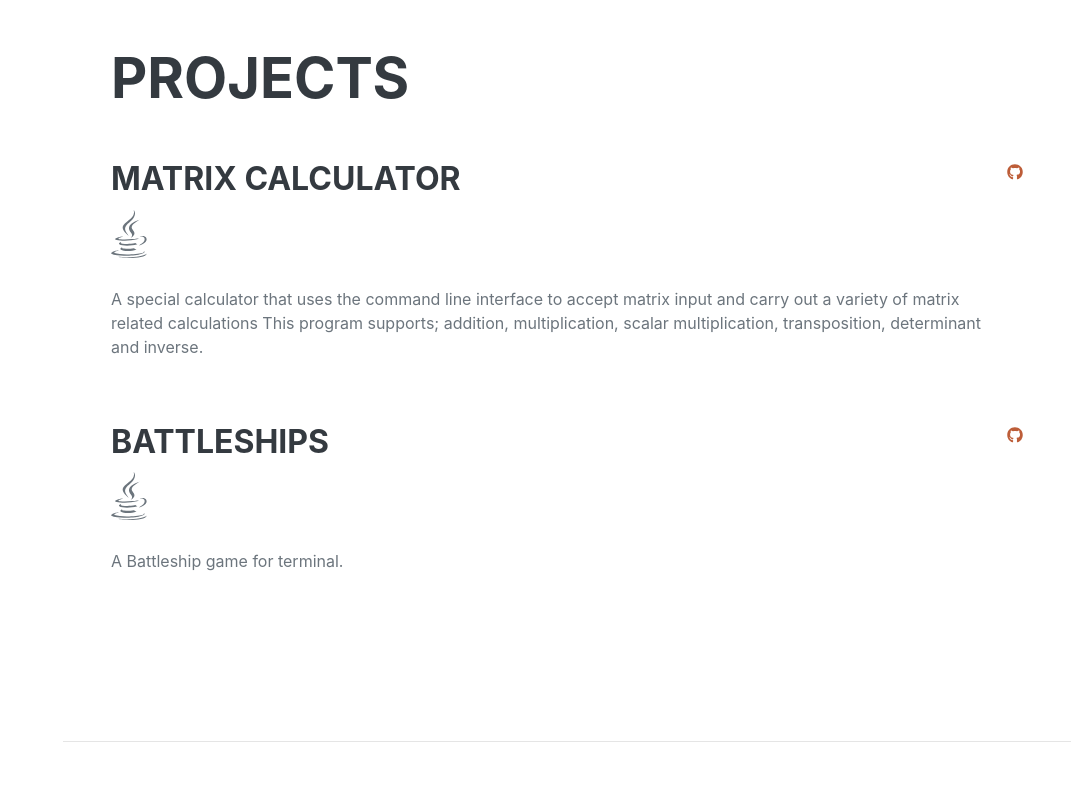
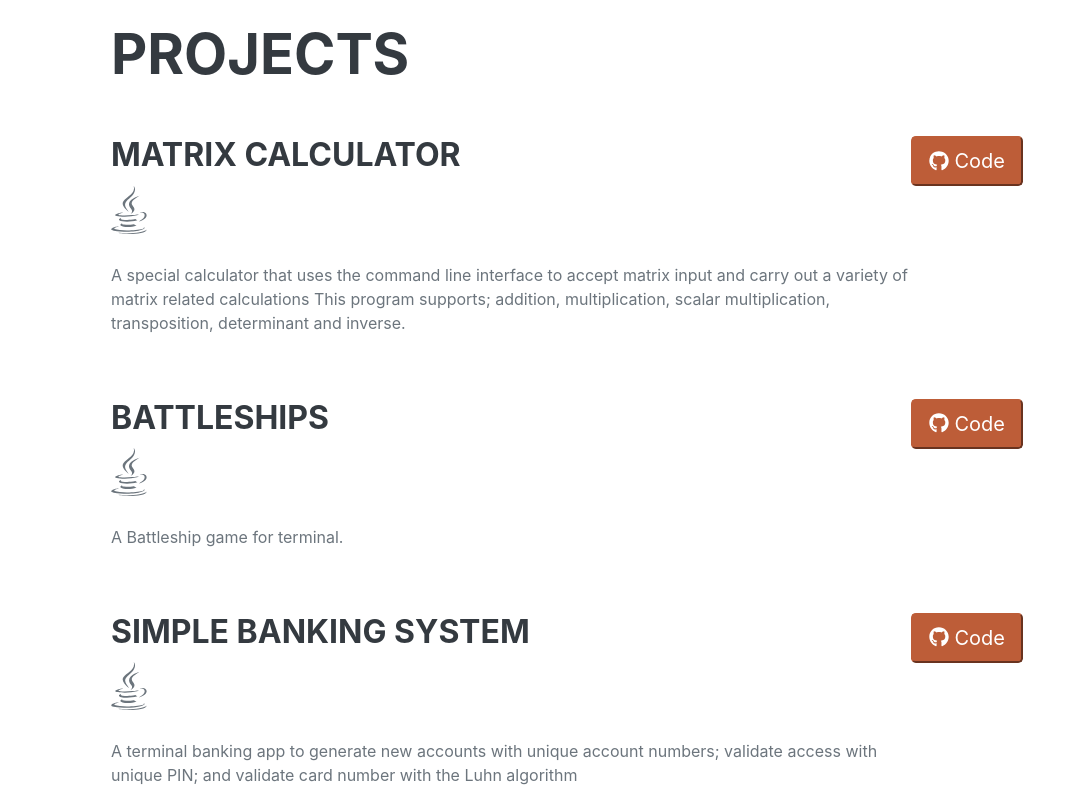
Before and after one commit to lsneddon-cmd/resume, a plain HTML site: page index.html in a window 1280 px wide. Shown: the part 860-1666 px from the top of the page, without its empty margins (209-1280 px from the left). Drawn offline with nearby package versions, Linux system fonts and the light colour scheme; a web font is replaced by a local one.

Commit message:
added banking project and changed github code link to button

```diff
--- a/index.html
+++ b/index.html
@@ -70,10 +70,9 @@
 
                                 This program supports; addition, multiplication, scalar multiplication, transposition, determinant and inverse.</p>
                         </div>
-                        <a href="https://github.com/lsneddon-cmd/MatrixCalculator/tree/master/src/com/lsneddon/matrixCalculator">
-                            <div class="flex-shrink-0">
-                                <i class="fab fa-github"></i>
-                            </div>
+                        <a href="https://github.com/lsneddon-cmd/MatrixCalculator/tree/master/src/com/lsneddon/matrixCalculator"
+                            target="_blank">
+                            <button class="btn-primary btn-lg code-button"><i class="fab fa-github"></i> Code</button>
                         </a>
                     </div>
 
@@ -85,10 +84,23 @@
                             </ul>
                             <p>A Battleship game for terminal.</p>
                         </div>
-                        <a href="https://github.com/lsneddon-cmd/Battleship/tree/master/Battleship/task/src/battleship">
-                            <div class="flex-shrink-0">
-                                <i class="fab fa-github"></i>
-                            </div>
+                        <a href="https://github.com/lsneddon-cmd/Battleship/tree/master/Battleship/task/src/battleship"
+                        target="_blank">
+                            <button class="btn-primary btn-lg code-button"><i class="fab fa-github"></i> Code</button>
+                        </a>
+                    </div>
+
+                    <div class="d-flex flex-column flex-md-row justify-content-between mb-5">
+                        <div class="flex-grow-1">
+                            <h3 class="mb-0">Simple Banking System</h3>
+                            <ul class="list-inline dev-icons">
+                                <li class="list-inline-item"><i class="fab fa-java"></i></li>
+                            </ul>
+                            <p>A terminal banking app to generate new accounts with unique account numbers; validate access with unique PIN; and validate card number with the Luhn algorithm</p>
+                        </div>
+                        <a href="https://github.com/lsneddon-cmd/Simple_Banking_System/tree/master/Simple%20Banking%20System/task/src/banking"
+                        target="_blank">
+                            <button class="btn-primary btn-lg code-button"><i class="fab fa-github"></i> Code</button>
                         </a>
                     </div>
 
```
Also changed, not shown: css/styles.css.
